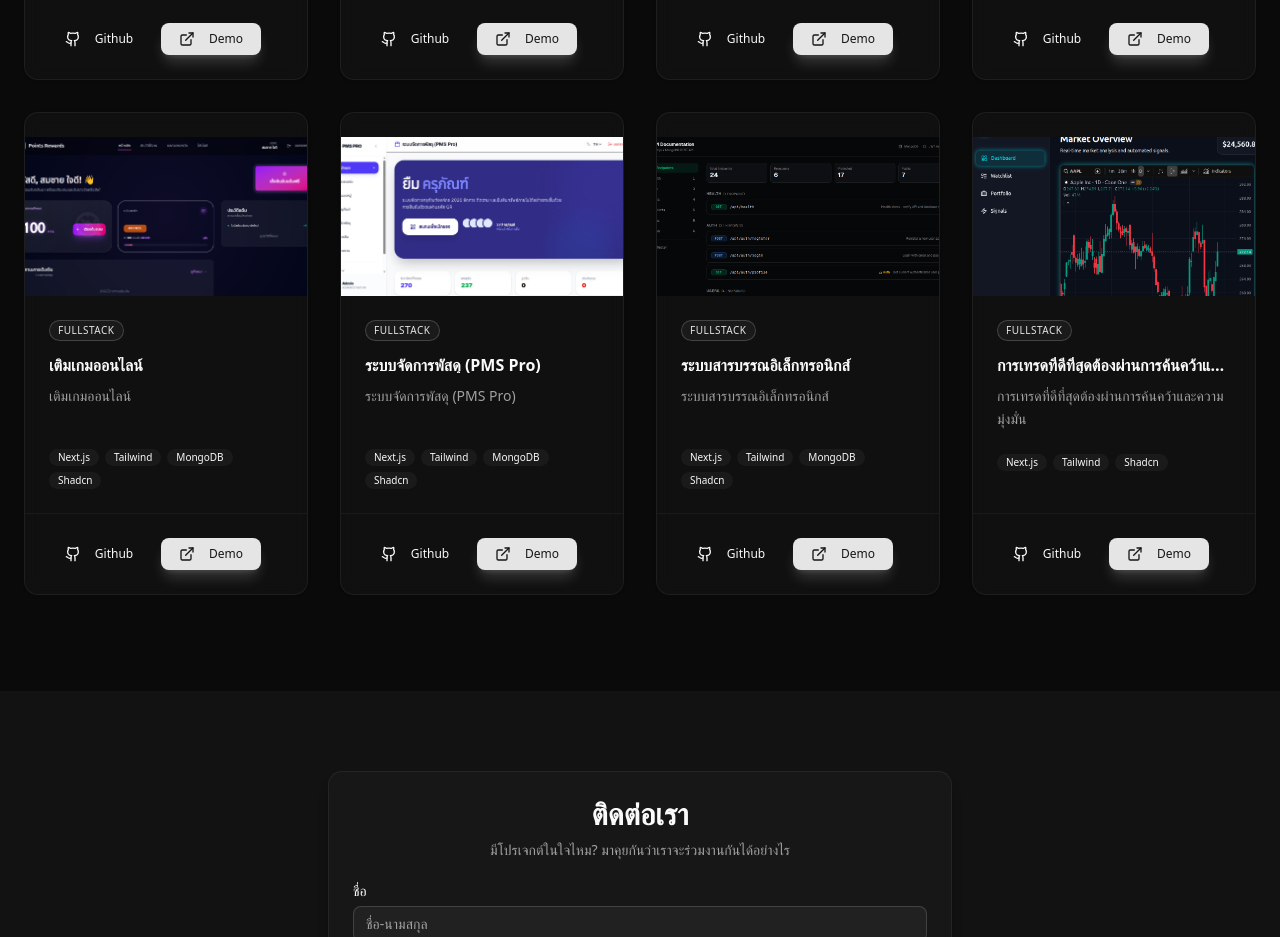
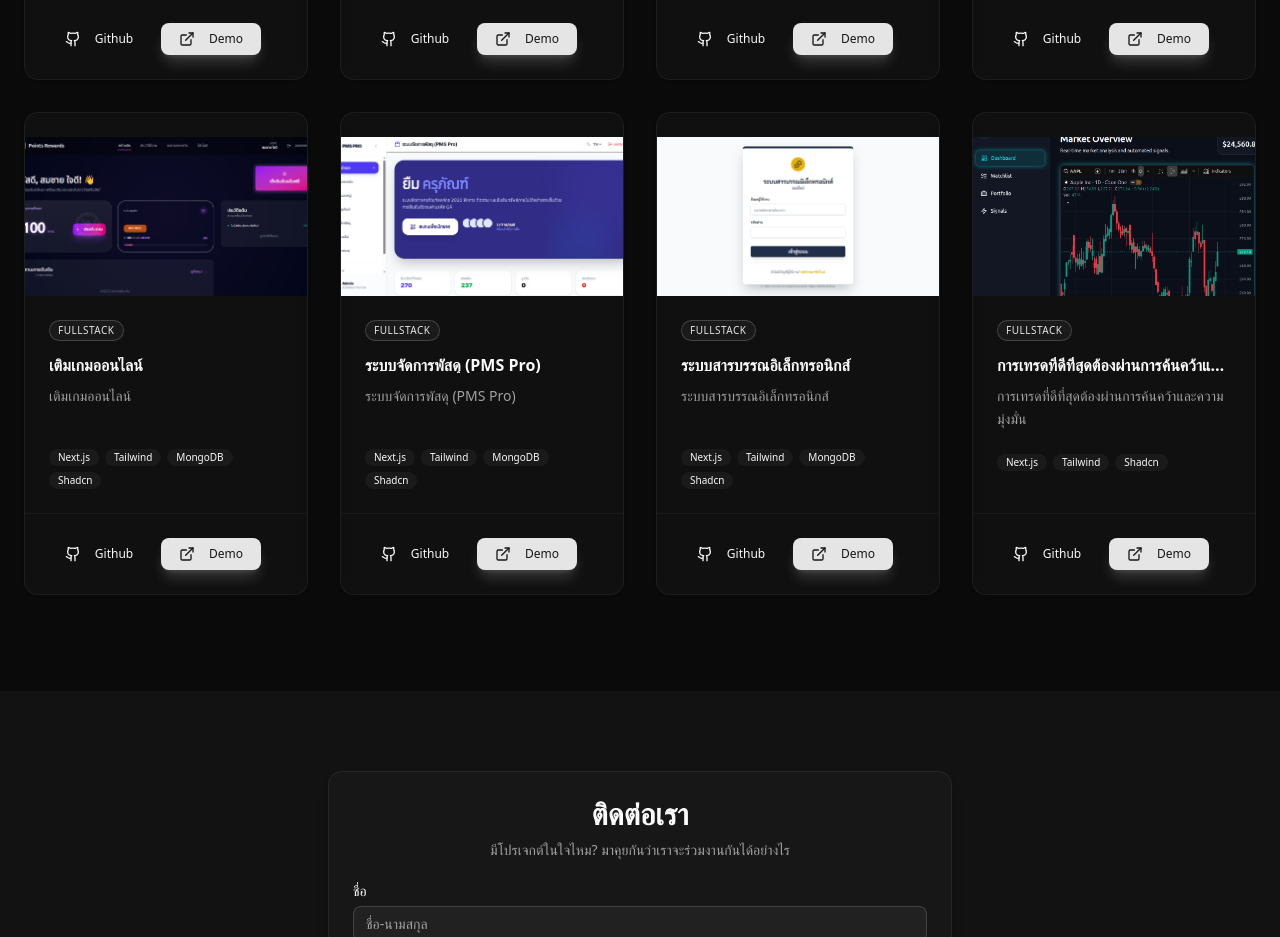
Before and after one commit to sananbsd2021/MERN-Portfolio, a Next.js app: page / in a window 1280 px wide. Shown: the part 3100-4037 px from the top of the page. Built offline with nearby package versions, Linux system fonts and the light colour scheme; no server answers.

Commit message:
Change project image in Projects component
Update project image from 'api.png' to 'edoc.png'.

```diff
--- a/src/components/Projects.tsx
+++ b/src/components/Projects.tsx
@@ -109,7 +109,7 @@ const projects = [
         category: 'Fullstack',
         github: '#',
         demo: 'https://mern-app2026.vercel.app',
-        image: 'api.png',
+        image: 'edoc.png',
     },
     {
         title: 'การเทรดที่ดีที่สุดต้องผ่านการค้นคว้าและความมุ่งมั่น',
```
